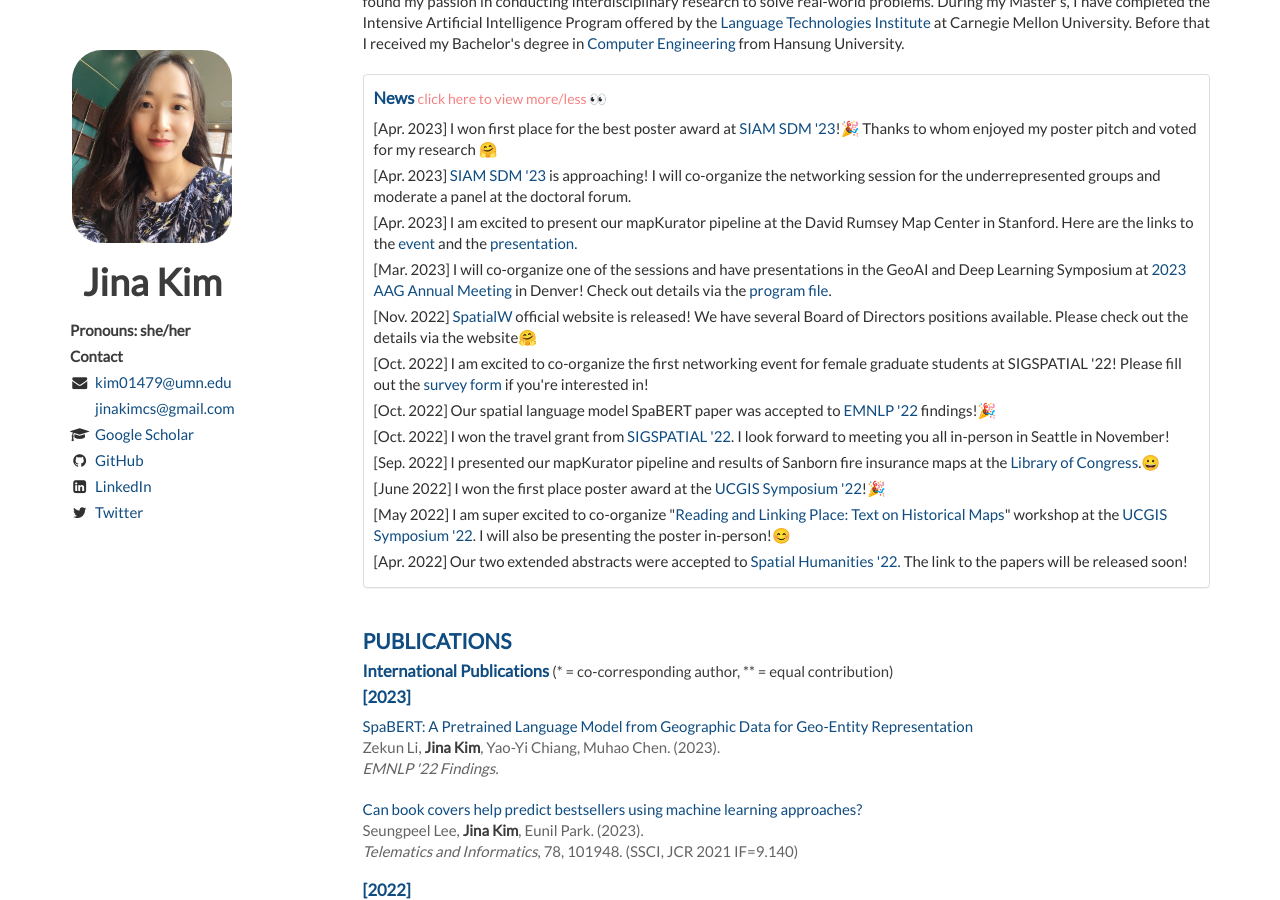
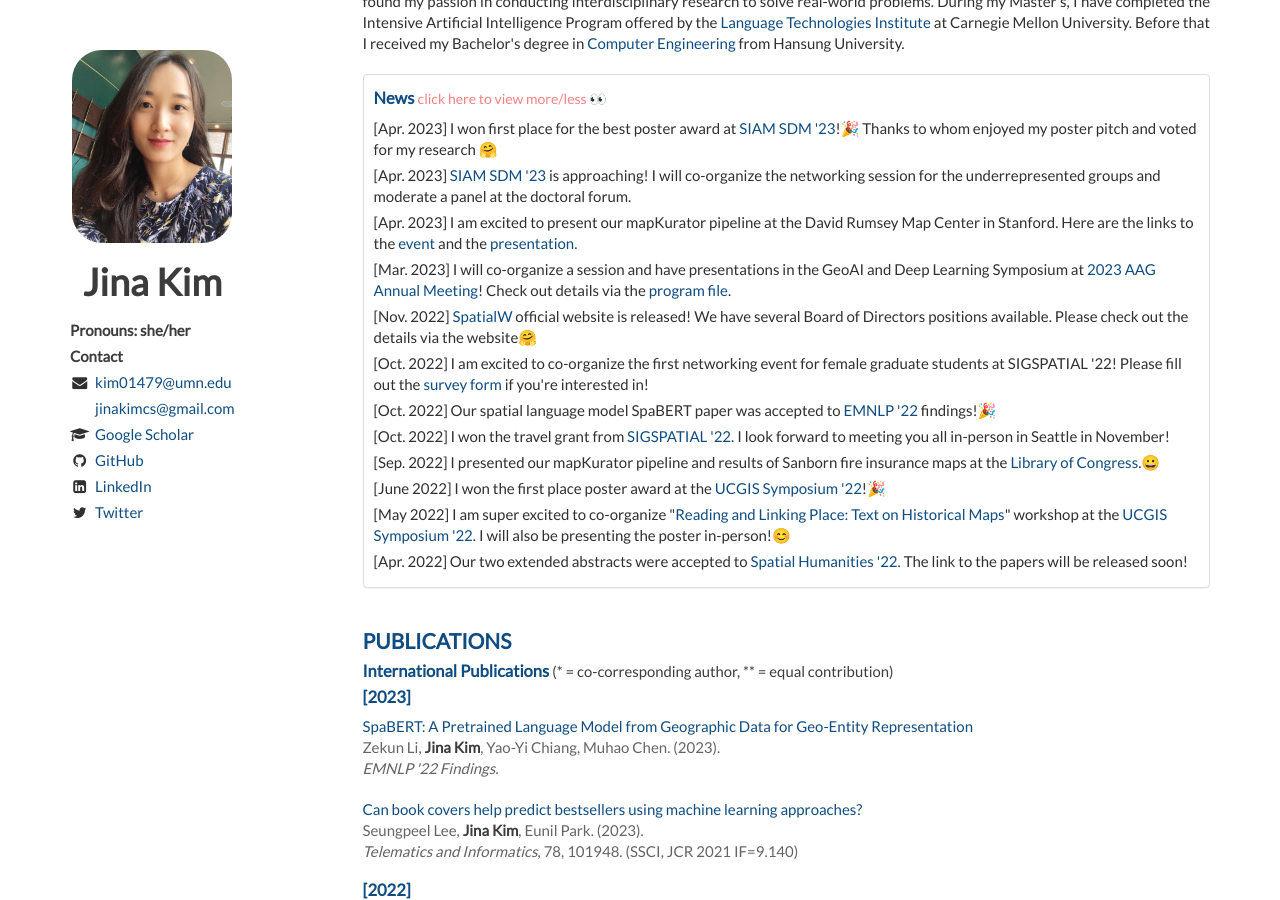
Before and after one commit to Jina-Kim/Jina-Kim.github.io, a Jekyll site: the page built from index.html, in a window 1280 px wide and 900 px high, scrolled down 305 px. Built offline with Jekyll 4.4.1, drawn with Linux system fonts in a browser that asks for light colours; nearby versions of some CDN libraries; the list of posts is cut into pages by our own code.

Commit message:
Update about.html

```diff
--- a/_includes/about.html
+++ b/_includes/about.html
@@ -23,7 +23,7 @@
             <li>[Apr. 2023] I won first place for the best poster award at <a href="https://www.siam.org/conferences/cm/conference/sdm23">SIAM SDM '23</a>!🎉 Thanks to whom enjoyed my poster pitch and voted for my research 🤗</li>
             <li>[Apr. 2023] <a href="https://www.siam.org/conferences/cm/conference/sdm23">SIAM SDM '23</a> is approaching! I will co-organize the networking session for the underrepresented groups and moderate a panel at the doctoral forum.</li>
             <li>[Apr. 2023] I am excited to present our mapKurator pipeline at the David Rumsey Map Center in Stanford. Here are the links to the <a href="https://cesta.stanford.edu/events/machine-reading-maps-summit">event</a> and the <a href="https://youtu.be/yStLzf-mrtY">presentation.</a></li>
-            <li>[Mar. 2023] I will co-organize one of the sessions and have presentations in the GeoAI and Deep Learning Symposium at <a href="https://www.aag.org/events/aag2023/">2023 AAG Annual Meeting</a> in Denver! Check out details via the <a href="https://www.aag.org/wp-content/uploads/2023/03/AAG-2023-PDF-program.pdf">program file</a>.</li>
+            <li>[Mar. 2023] I will co-organize a session and have presentations in the GeoAI and Deep Learning Symposium at <a href="https://www.aag.org/events/aag2023/">2023 AAG Annual Meeting</a>! Check out details via the <a href="https://www.aag.org/wp-content/uploads/2023/03/AAG-2023-PDF-program.pdf">program file</a>.</li>
             <li>[Nov. 2022] <a href="http://spatialwomen.github.io/">SpatialW</a> official website is released! We have several Board of Directors positions available. Please check out the details via the website🤗</li>
             <li>[Oct. 2022] I am excited to co-organize the first networking event for female graduate students at SIGSPATIAL '22! Please fill out the <a href="https://forms.gle/JicrFUYeUtaH7i3XA">survey form</a> if you're interested in!
             <li>[Oct. 2022] Our spatial language model SpaBERT paper was accepted to <a href="https://2022.emnlp.org/">EMNLP '22</a> findings!🎉</li>
```
